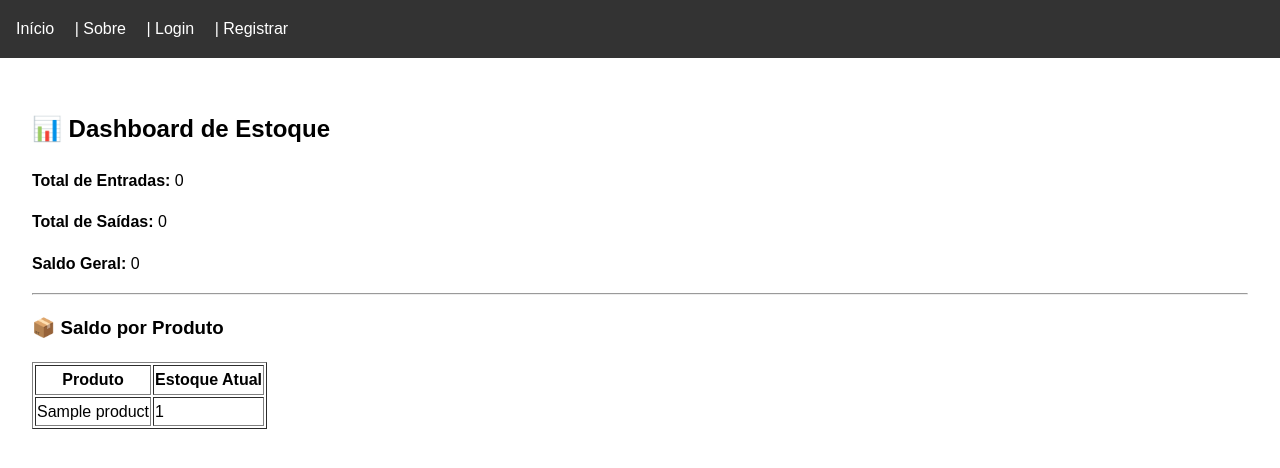
After one commit to rdralves/sistema-flask-auth, a Flask app: page /dashboard/estoque in a window 1280 px wide. The commit adds this page. Shown: the top 468 px of the page. Run offline with Flask 3, Linux system fonts and the light colour scheme; tables that the repository leaves empty hold one stand-in row (values such as "Sample post").

Commit message:
dasboard-estoque: criação do dasboard do estoque

```diff
--- a/app/__init__.py
+++ b/app/__init__.py
@@ -15,11 +15,11 @@ def create_app():
     from app.routes.auth_routes import bp as auth_bp
     from app.routes.produtos_routes import bp as products_bp
     from app.routes.estoque_routes import bp as estoque_bp
+    from app.routes.dashboard_routes import bp as dashboard_bp
 
 
+    app.register_blueprint(dashboard_bp)
     app.register_blueprint(estoque_bp)
-
-
     app.register_blueprint(main_bp)
     app.register_blueprint(auth_bp)
     app.register_blueprint(products_bp)
--- /dev/null
+++ b/app/routes/dashboard_routes.py
@@ -0,0 +1,20 @@
+from flask import Blueprint, render_template
+from app.models.movimento_estoque import MovimentoEstoque
+from app.models.produtos import Product
+from sqlalchemy import func
+from app import db
+
+bp = Blueprint('dashboard', __name__, url_prefix='/dashboard')
+
+
+@bp.route('/estoque')
+def estoque_dashboard():
+    total_entradas = db.session.query(
+        func.sum(MovimentoEstoque.quantidade)).filter_by(tipo='entrada').scalar() or 0
+    total_saidas = db.session.query(
+        func.sum(MovimentoEstoque.quantidade)).filter_by(tipo='saida').scalar() or 0
+
+    produtos = Product.query.all()
+
+    return render_template('dashboard/estoque.html', total_entradas=total_entradas,
+                           total_saidas=total_saidas, produtos=produtos)
--- a/app/templates/base.html
+++ b/app/templates/base.html
@@ -24,6 +24,10 @@
         {% if session.get('is_admin') %}
         <a href="{{ url_for('main.admin_dashboard') }}">Admin</a> |
         {% endif %}
+        {% if session.get('is_admin') %}
+        <a href="{{ url_for('dashboard.estoque_dashboard') }}">Dashboard Estoque</a> |
+        {% endif %}
+
 
     </nav>
 
--- /dev/null
+++ b/app/templates/dashboard/estoque.html
@@ -0,0 +1,25 @@
+{% extends "base.html" %}
+{% block title %}Dashboard de Estoque{% endblock %}
+
+{% block content %}
+<h2>📊 Dashboard de Estoque</h2>
+
+<p><strong>Total de Entradas:</strong> {{ total_entradas }}</p>
+<p><strong>Total de Saídas:</strong> {{ total_saidas }}</p>
+<p><strong>Saldo Geral:</strong> {{ total_entradas - total_saidas }}</p>
+
+<hr>
+<h3>📦 Saldo por Produto</h3>
+<table border="1">
+    <tr>
+        <th>Produto</th>
+        <th>Estoque Atual</th>
+    </tr>
+    {% for produto in produtos %}
+    <tr>
+        <td>{{ produto.nome }}</td>
+        <td>{{ produto.estoque }}</td>
+    </tr>
+    {% endfor %}
+</table>
+{% endblock %}
--- a/app/templates/index.html
+++ b/app/templates/index.html
@@ -4,5 +4,6 @@
 {% block content %}
 <h1>Bem vindo ao Meu App Flask!</h1>
 <p>Esta é a pagina inicial</p>
+<h3></h3>
 
 {% endblock %}
```
